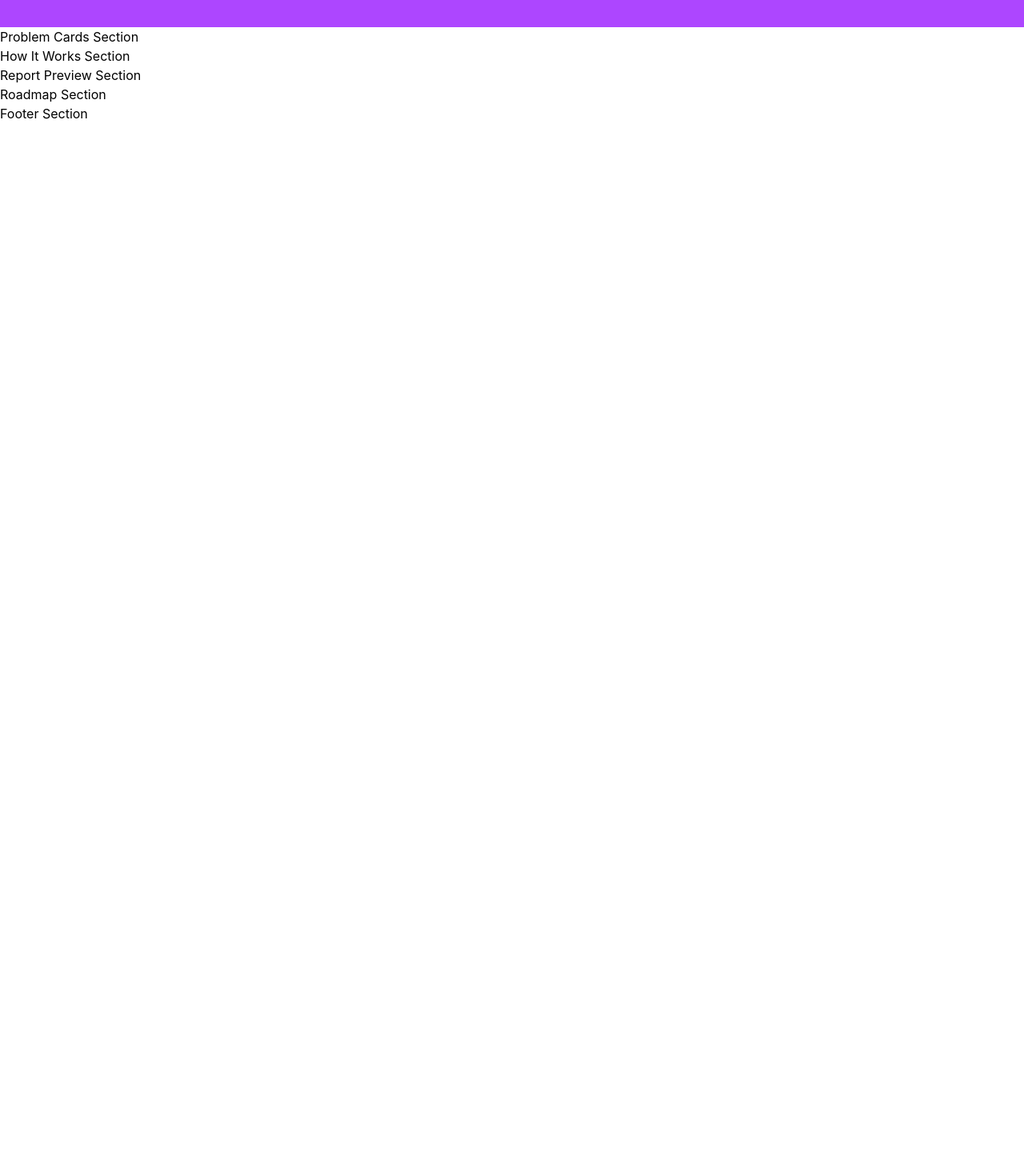
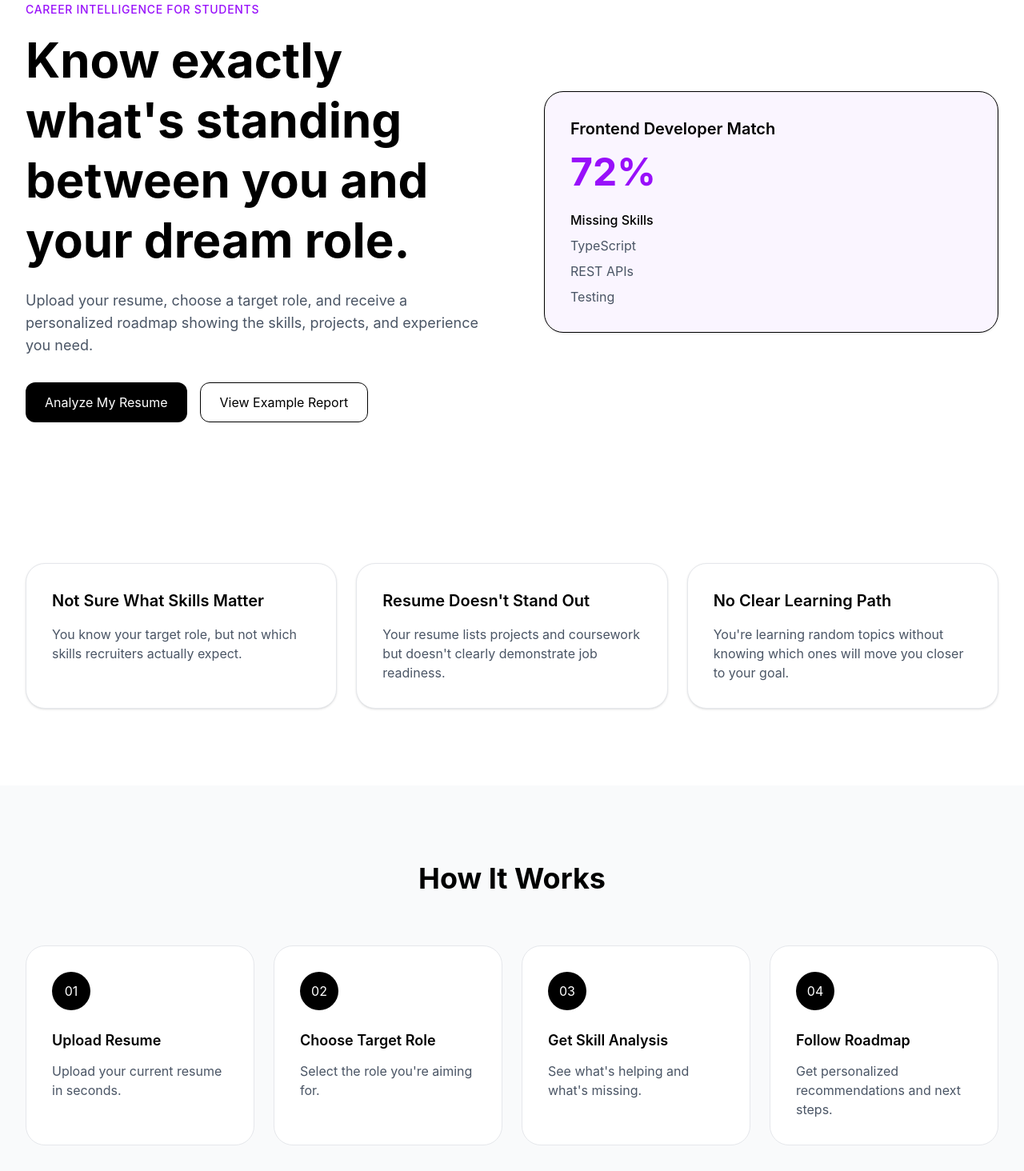
Before and after one commit to CmdMayank/CareerPivot, a React app in the folder frontend/: page / in a window 1280 px wide. Shown: the part 166-1630 px from the top of the page at 80% size. Before the commit the page ends 800 px from the top, so only its background shows below. Built offline with nearby package versions, Linux system fonts and the light colour scheme; the HTML template or start-up script is replaced by a standard one.

Commit message:
added problem cards and how it works section

```diff
--- a/frontend/src/components/Hero.jsx
+++ b/frontend/src/components/Hero.jsx
@@ -1,8 +1,53 @@
 function Hero() {
   return (
-    <div className="bg-purple-500 text-white p-10 text-5xl font-bold">
-      Tailwind Working 🚀
-    </div>
+    <section className="mx-auto max-w-7xl px-8 py-20">
+      <div className="grid items-center gap-20 lg:grid-cols-2">
+        <div>
+          <p className="mb-4 text-sm font-medium uppercase tracking-wider text-purple-600">
+            Career Intelligence for Students
+          </p>
+
+          <h1 className="mb-6 text-5xl font-bold leading-tight lg:text-6xl">
+            Know exactly what's standing between you and your dream role.
+          </h1>
+
+          <p className="mb-8 text-lg text-gray-600">
+            Upload your resume, choose a target role, and receive a personalized
+            roadmap showing the skills, projects, and experience you need.
+          </p>
+
+          <div className="flex gap-4">
+            <button className="rounded-xl bg-black px-6 py-3 text-white">
+              Analyze My Resume
+            </button>
+
+            <button className="rounded-xl border px-6 py-3">
+              View Example Report
+            </button>
+          </div>
+        </div>
+
+        <div className="rounded-3xl border bg-purple-50 p-8 shadow-sm">
+          <h3 className="mb-4 text-xl font-semibold">
+            Frontend Developer Match
+          </h3>
+
+          <div className="mb-6 text-5xl font-bold text-purple-600">
+            72%
+          </div>
+
+          <div>
+            <h4 className="mb-2 font-medium">Missing Skills</h4>
+
+            <ul className="space-y-2 text-gray-600">
+              <li>TypeScript</li>
+              <li>REST APIs</li>
+              <li>Testing</li>
+            </ul>
+          </div>
+        </div>
+      </div>
+    </section>
   );
 }
 
--- a/frontend/src/components/HowItWorks.jsx
+++ b/frontend/src/components/HowItWorks.jsx
@@ -1,5 +1,53 @@
 function HowItWorks() {
-  return <h1>How It Works Section</h1>;
+  const steps = [
+    {
+      number: "01",
+      title: "Upload Resume",
+      description: "Upload your current resume in seconds.",
+    },
+    {
+      number: "02",
+      title: "Choose Target Role",
+      description: "Select the role you're aiming for.",
+    },
+    {
+      number: "03",
+      title: "Get Skill Analysis",
+      description: "See what's helping and what's missing.",
+    },
+    {
+      number: "04",
+      title: "Follow Roadmap",
+      description: "Get personalized recommendations and next steps.",
+    },
+  ];
+
+  return (
+    <section className="bg-gray-50 py-24">
+      <div className="mx-auto max-w-7xl px-8">
+        <h2 className="mb-16 text-center text-4xl font-bold">
+          How It Works
+        </h2>
+
+        <div className="grid gap-6 md:grid-cols-4">
+          {steps.map((step) => (
+            <div
+              key={step.number}
+              className="rounded-3xl border border-gray-200 bg-white p-8"
+            >
+              <div className="mb-6 flex h-12 w-12 items-center justify-center rounded-full bg-black text-white">
+                {step.number}
+              </div>
+
+              <h3 className="mb-3 text-lg font-semibold">{step.title}</h3>
+
+              <p className="text-gray-600">{step.description}</p>
+            </div>
+          ))}
+        </div>
+      </div>
+    </section>
+  );
 }
 
 export default HowItWorks;
--- a/frontend/src/components/Navbar.jsx
+++ b/frontend/src/components/Navbar.jsx
@@ -1,15 +1,17 @@
 function Navbar() {
   return (
-    <nav>
-      <div>Career Pivot</div>
+    <nav className="mx-auto flex max-w-7xl items-center justify-between px-8 py-6">
+      <h1 className="text-2xl font-bold">Career Pivot</h1>
 
-      <div>
+      <div className="hidden gap-8 text-gray-600 md:flex">
         <a href="#">How It Works</a>
         <a href="#">Explore Roles</a>
         <a href="#">Pricing</a>
       </div>
 
-      <button>Get Started</button>
+      <button className="rounded-xl bg-black px-5 py-2 text-white">
+        Get Started
+      </button>
     </nav>
   );
 }
--- a/frontend/src/components/ProblemCards.jsx
+++ b/frontend/src/components/ProblemCards.jsx
@@ -1,5 +1,38 @@
 function ProblemCards() {
-  return <h1>Problem Cards Section</h1>;
+  const problems = [
+    {
+      title: "Not Sure What Skills Matter",
+      description:
+        "You know your target role, but not which skills recruiters actually expect.",
+    },
+    {
+      title: "Resume Doesn't Stand Out",
+      description:
+        "Your resume lists projects and coursework but doesn't clearly demonstrate job readiness.",
+    },
+    {
+      title: "No Clear Learning Path",
+      description:
+        "You're learning random topics without knowing which ones will move you closer to your goal.",
+    },
+  ];
+
+  return (
+    <section className="mx-auto max-w-7xl px-8 py-24">
+      <div className="grid gap-6 md:grid-cols-3">
+        {problems.map((problem, index) => (
+          <div
+            key={index}
+            className="rounded-3xl border border-gray-200 bg-white p-8 shadow-sm transition hover:shadow-md"
+          >
+            <h3 className="mb-4 text-xl font-semibold">{problem.title}</h3>
+
+            <p className="text-gray-600">{problem.description}</p>
+          </div>
+        ))}
+      </div>
+    </section>
+  );
 }
 
 export default ProblemCards;
```
